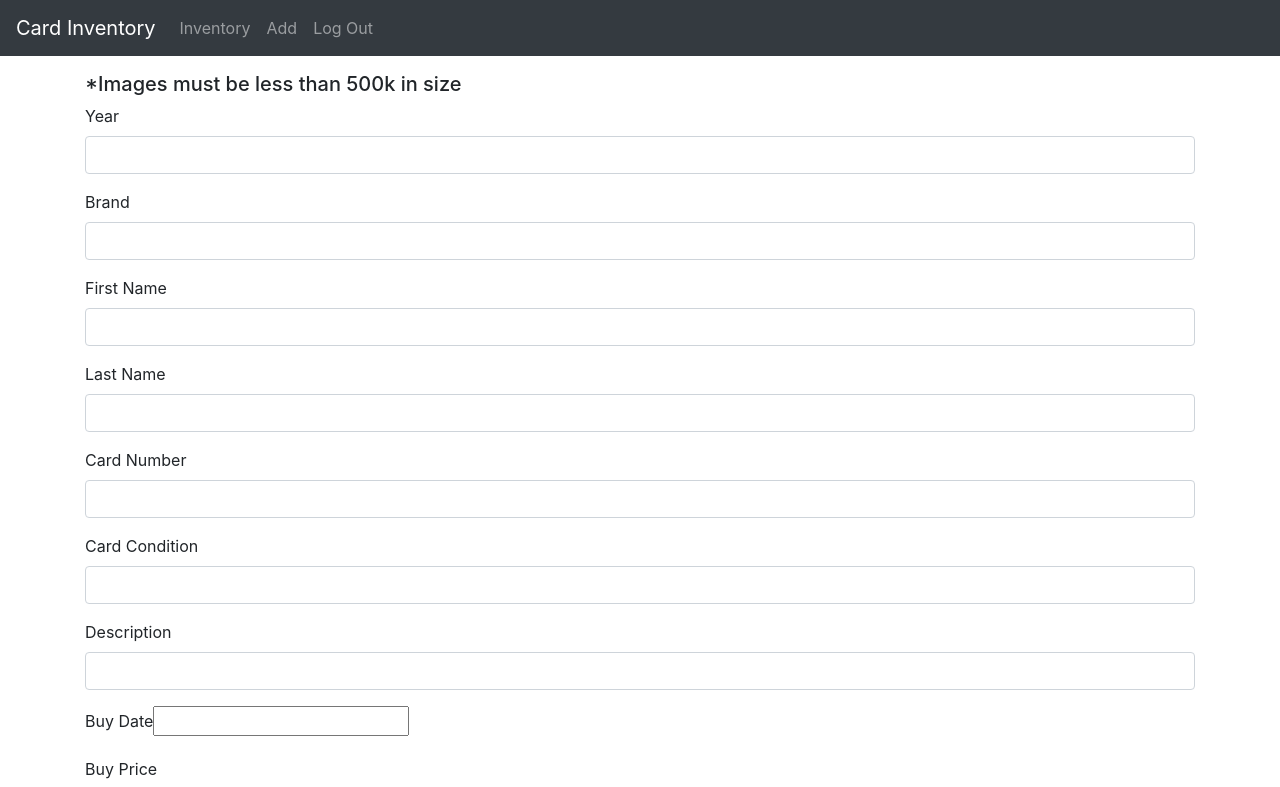
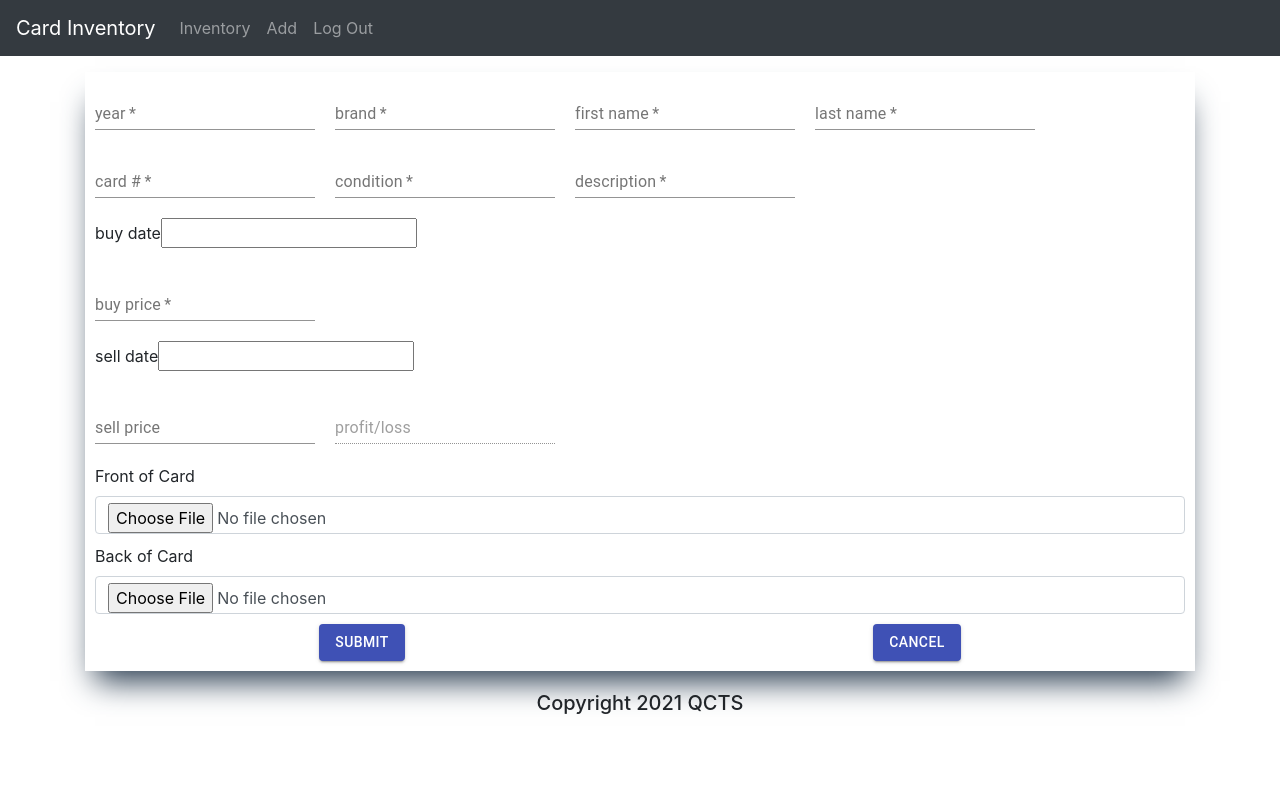
Before and after one commit to khepf/card_inventory_front_end, a React (Create React App) app: page /add in a window 1280 px wide. Shown: the top 787 px of the page. Built offline with nearby package versions, Linux system fonts and the light colour scheme.

Commit message:
ui impovements to buttons

```diff
--- a/src/App.js
+++ b/src/App.js
@@ -1,7 +1,6 @@
 import React, { useState } from 'react';
 import { Switch, Route, Link } from "react-router-dom";
 import "bootstrap/dist/css/bootstrap.min.css";
-import "./App.css";
 
 import AddInventory from "./components/AddInventory";
 import Inventory from "./components/Inventory";
--- a/src/components/AddInventory.js
+++ b/src/components/AddInventory.js
@@ -2,10 +2,34 @@ import React, { useState } from "react";
 import { create } from "../services/InventoryService";
 import DatePicker from "react-datepicker";
 import Button from "@material-ui/core/Button";
+import TextField from "@material-ui/core/TextField";
+import { makeStyles } from "@material-ui/core/styles";
+import { Link } from "react-router-dom";
 
 import "react-datepicker/dist/react-datepicker.css";
 
+const useStyles = makeStyles({
+  form: {
+    display: "flex",
+    flexDirection: "column",
+    justifyContent: "center",
+    alignItems: "center",
+    boxShadow: "rgb(38, 57, 77) 0px 20px 30px -10px",
+  },
+  formChildren: {
+    flexGrow: 1,
+    margin: "10px",
+  },
+  buttonsDiv: {
+    display: "flex",
+    justifyContent: "space-around",
+    marginBottom: "10px"
+  },
+});
+
 const AddInventory = (props) => {
+  const classes = useStyles();
+
   const initialInventoryState = {
     brand: "",
     buy_date: "",
@@ -138,7 +162,7 @@ const AddInventory = (props) => {
   };
 
   return (
-    <div className="submit-form">
+    <div className={classes.form}>
       {submitted ? (
         <div>
           <h4>You submitted successfully!</h4>
@@ -148,155 +172,121 @@ const AddInventory = (props) => {
         </div>
       ) : (
         <form onSubmit={saveInventory}>
-          <div>
-            <h5>*Images must be less than 500k in size</h5>
-          </div>
-          <div className="form-group">
-            <label htmlFor="year">Year</label>
-            <input
-              type="text"
-              className="form-control"
+          <TextField
+            className={classes.formChildren}
+            label="year"
             id="year"
             required
             value={inventory.year}
             onChange={handleInputChange}
             name="year"
           />
-          </div>
 
-          <div className="form-group">
-            <label htmlFor="brand">Brand</label>
-            <input
-              type="text"
-              className="form-control"
+          <TextField
+            className={classes.formChildren}
+            label="brand"
             id="brand"
             required
             value={inventory.brand}
             onChange={handleInputChange}
             name="brand"
           />
-          </div>
 
-          <div className="form-group">
-            <label htmlFor="first_name">First Name</label>
-            <input
-              type="text"
-              className="form-control"
+          <TextField
+            className={classes.formChildren}
+            label="first name"
             id="first_name"
             required
             value={inventory.first_name}
             onChange={handleInputChange}
             name="first_name"
           />
-          </div>
 
-          <div className="form-group">
-            <label htmlFor="last_name">Last Name</label>
-            <input
-              type="text"
-              className="form-control"
+          <TextField
+            className={classes.formChildren}
+            label="last name"
             id="last_name"
             required
             value={inventory.last_name}
             onChange={handleInputChange}
             name="last_name"
           />
-          </div>
 
-          <div className="form-group">
-            <label htmlFor="card_number">Card Number</label>
-            <input
-              type="text"
-              className="form-control"
+          <TextField
+            className={classes.formChildren}
+            label="card #"
             id="card_number"
             required
             value={inventory.card_number}
             onChange={handleInputChange}
             name="card_number"
           />
-          </div>
 
-          <div className="form-group">
-            <label htmlFor="card_condition">Card Condition</label>
-            <input
-              type="text"
-              className="form-control"
+          <TextField
+            className={classes.formChildren}
+            label="condition"
             id="card_condition"
             required
             value={inventory.card_condition}
             onChange={handleInputChange}
             name="card_condition"
           />
-          </div>
 
-          <div className="form-group">
-            <label htmlFor="description">Description</label>
-            <input
-              type="text"
-              className="form-control"
+          <TextField
+            className={classes.formChildren}
+            label="description"
             id="description"
             required
             value={inventory.description}
             onChange={handleInputChange}
             name="description"
           />
-          </div>
 
-          <div className="form-group">
-            <label htmlFor="buy_date">Buy Date</label>
+          <div className={classes.formChildren}>
+            <label htmlFor="buy_date">buy date</label>
             <DatePicker
               selected={buyDate}
               onChange={(date) => setBuyDate(date)}
             />
           </div>
 
-          <div className="form-group">
-            <label htmlFor="buy_price">Buy Price</label>
-            <input
-              type="text"
-              className="form-control"
+          <TextField
+            className={classes.formChildren}
+            label="buy price"
             id="buy_price"
             required
             value={inventory.buy_price}
             onChange={handleInputChange}
             name="buy_price"
           />
-          </div>
-
-          <div className="form-group">
-            <label htmlFor="sell_date">Sell Date</label>
+          <div className={classes.formChildren}>
+            <label htmlFor="sell_date">sell date</label>
             <DatePicker
               selected={sellDate}
               onChange={(date) => setSellDate(date)}
             />
           </div>
 
-          <div className="form-group">
-            <label htmlFor="sell_price">Sell Price</label>
-            <input
-              type="text"
-              className="form-control"
+          <TextField
+            className={classes.formChildren}
+            label="sell price"
             id="sell_price"
             value={inventory.sell_price}
             onChange={handleInputChange}
             name="sell_price"
           />
-          </div>
 
-          <div className="form-group">
-            <label htmlFor="profit_loss">Profit / Loss</label>
-            <input
-              type="text"
-              className="form-control"
+          <TextField
+            className={classes.formChildren}
+            label="profit/loss"
             id="profit_loss"
             value={inventory.profit_loss}
             onChange={handleInputChange}
             name="profit_loss"
             disabled
           />
-          </div>
 
-          <div className="form-group">
+          <div className={classes.formChildren}>
             <label htmlFor="card_image_front">Front of Card</label>
             <input
               type="file"
@@ -308,7 +298,7 @@ const AddInventory = (props) => {
             />
           </div>
 
-          <div className="form-group">
+          <div className={classes.formChildren}>
             <label htmlFor="card_image_back">Back of Card</label>
             <input
               type="file"
@@ -319,10 +309,28 @@ const AddInventory = (props) => {
               value={fileInputState2}
             />
           </div>
+<div className={classes.formChildren, classes.buttonsDiv}>
+<Button
+            type="submit"
+            variant="contained"
+            color="primary"
 
-          <Button type="submit" variant="contained" color="primary">
+
+          >
             Submit
           </Button>
+          <Button
+              component={Link}
+              to={"/inventorys/"}
+              variant="contained"
+              color="primary"
+
+
+
+            >
+              Cancel
+            </Button>
+</div>
           <div>
             {previewSource && (
               <img
--- a/src/components/Inventory.js
+++ b/src/components/Inventory.js
@@ -4,8 +4,18 @@ import DatePicker from "react-datepicker";
 import "react-datepicker/dist/react-datepicker.css";
 import Button from "@material-ui/core/Button";
 import { Link } from "react-router-dom";
+import { makeStyles } from "@material-ui/core/styles";
+
+const useStyles = makeStyles({
+  buttonsDiv: {
+    display: "flex",
+    justifyContent: "space-around",
+    marginBottom: "10px"
+  },
+});
 
 const Inventory = (props) => {
+  const classes = useStyles();
   const initialInventoryState = {
     baseball_card_id: "",
     brand: "",
@@ -323,7 +333,7 @@ const Inventory = (props) => {
               />
             </div>
           </form>
-          <div>
+          <div className={classes.buttonsDiv}>
             <Button
               variant="contained"
               color="primary"
```
Also changed, not shown: src/App.css (deleted, +0 -15 lines). Lines whose indentation alone changed are shown as unchanged.
